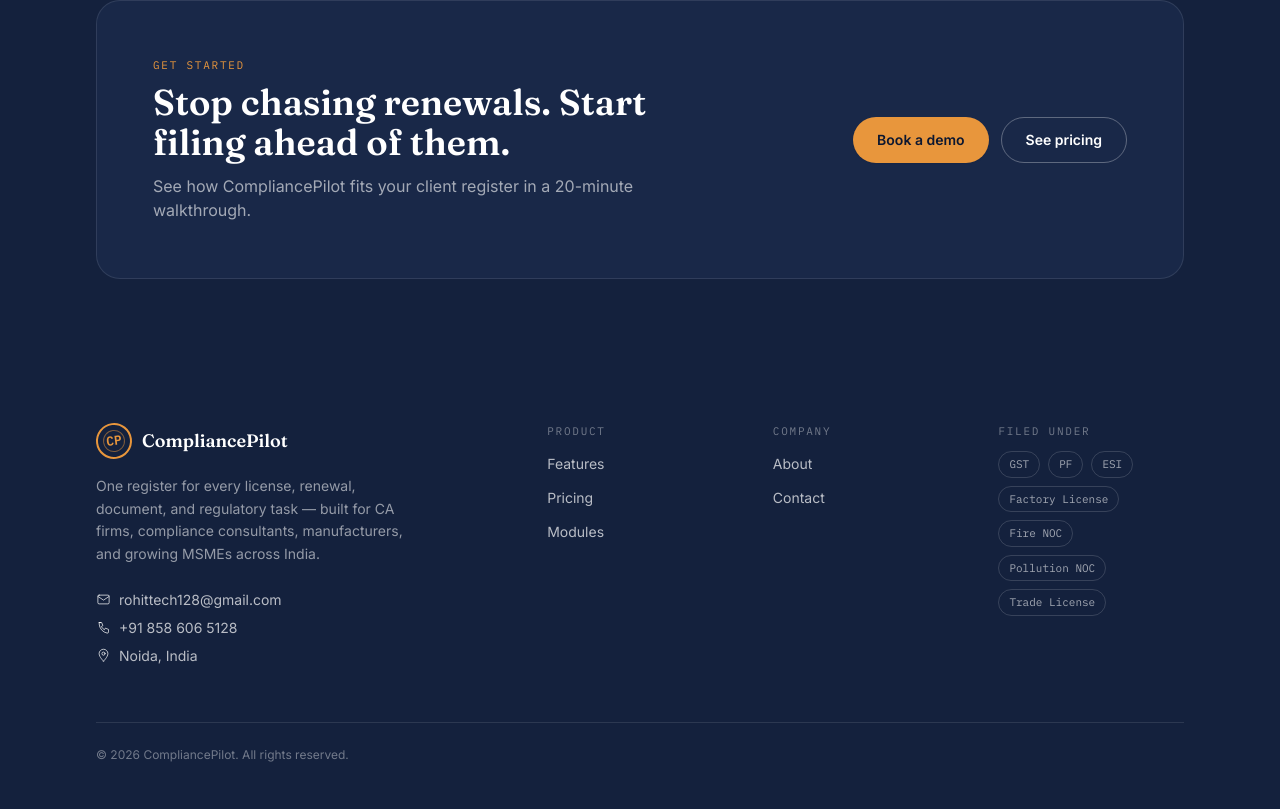
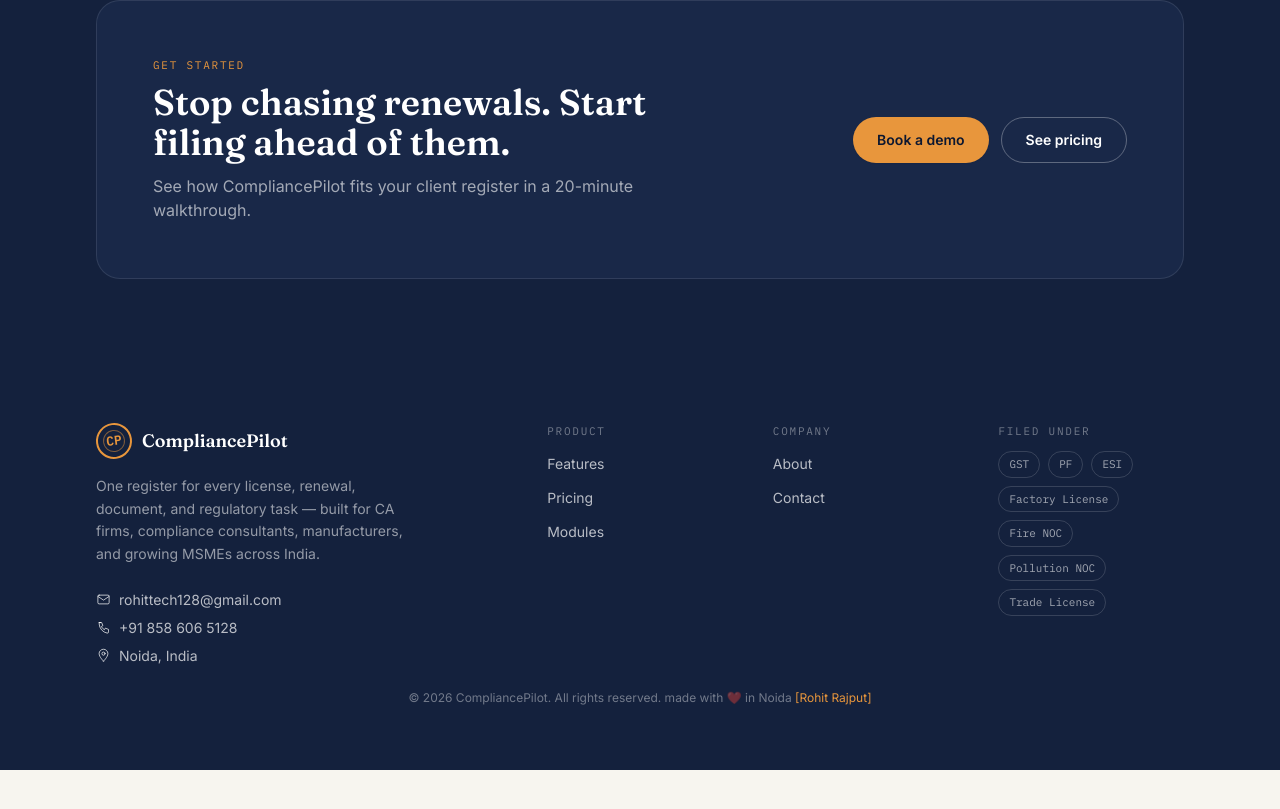
Before and after one commit to rohitraj-put/compliancepilot-website, a Next.js app: page / in a window 1280 px wide. Shown: the part 4866-5675 px from the top of the page. After the commit the page ends 5636 px from the top, so only its background shows below. Built offline with nearby package versions, Linux system fonts and the light colour scheme.

Commit message:
some chnages

```diff
--- a/components/Footer.jsx
+++ b/components/Footer.jsx
@@ -73,8 +73,8 @@
           </div>
         </div>
 
-        <div className="mt-14 flex flex-col items-center justify-between gap-3 border-t border-white/10 pt-6 text-xs text-white/40 sm:flex-row">
-          <span>© {new Date().getFullYear()} CompliancePilot. All rights reserved.</span>
+        <div className="mt-14border-t border-white/10 pt-6 text-xs text-white/40 text-center">
+          <span>© {new Date().getFullYear()} CompliancePilot. All rights reserved. made with ❤️ in Noida <a href="https://rohitrajputweb.netlify.app/" target="_blank" rel="noopener noreferrer" className="text-saffron hover:underline">[Rohit Rajput]</a></span>
         </div>
       </div>
     </footer>
```
